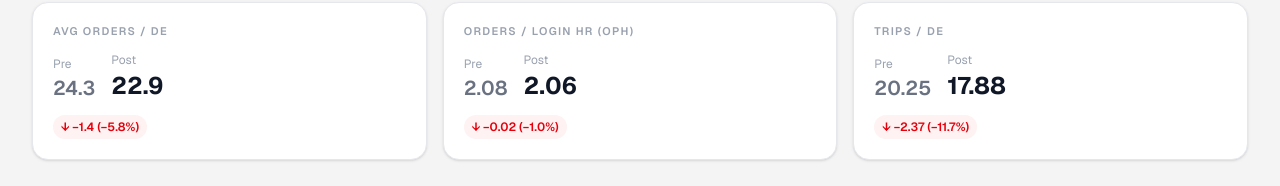
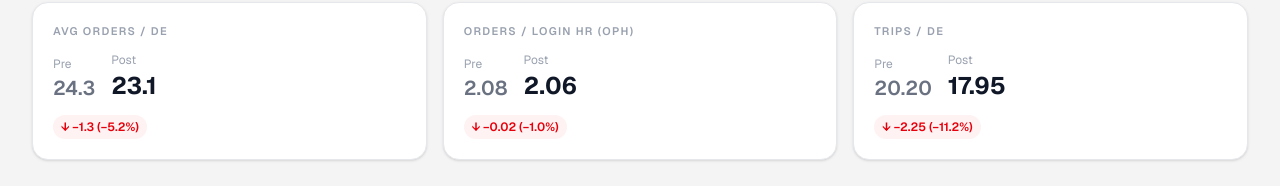
Before and after one commit to hari-licious/licious-reports, a Next.js app: page /autobatching in a window 1280 px wide. Shown: the part 537-723 px from the top of the page. Built offline with nearby package versions, Linux system fonts and the light colour scheme.

Commit message:
fix: avg orders/DE and trips/DE to sum/sum instead of mean of per-day ratios

```diff
--- a/components/autobatching/Dashboard.tsx
+++ b/components/autobatching/Dashboard.tsx
@@ -84,13 +84,10 @@ function aggregate(days: RawDay[]): Aggregated {
   const dp_p2d_sum  = days.reduce((s, d) => s + (d.dp_tl_packed_to_dispatched_sum ?? 0), 0);
   const dp_p2d_cnt  = days.reduce((s, d) => s + (d.dp_tl_packed_to_dispatched_cnt ?? 0), 0);
 
-  const avg_daily_riders  = div(days.reduce((s, d) => s + (d.de_hc ?? 0), 0), n);
-  const opde_days         = days.filter(d => (d.de_hc ?? 0) > 0);
-  const avg_orders_per_de = opde_days.length > 0
-    ? div(opde_days.reduce((s, d) => s + div(d.total_licious_dispatched ?? 0, d.de_hc), 0), opde_days.length) : 0;
-  const tpde_days         = days.filter(d => (d.de_hc ?? 0) > 0);
-  const trips_per_de      = tpde_days.length > 0
-    ? div(tpde_days.reduce((s, d) => s + div(d.total_trips ?? 0, d.de_hc), 0), tpde_days.length) : 0;
+  const total_de_hc       = days.reduce((s, d) => s + (d.de_hc ?? 0), 0);
+  const avg_daily_riders  = div(total_de_hc, n);
+  const avg_orders_per_de = div(total_licious_disp, total_de_hc);
+  const trips_per_de      = div(total_trips, total_de_hc);
 
   return {
     num_days: n, total_orders,
```
